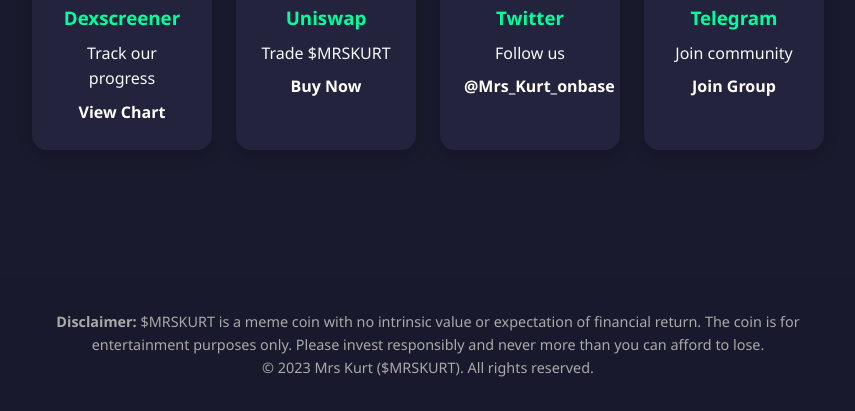
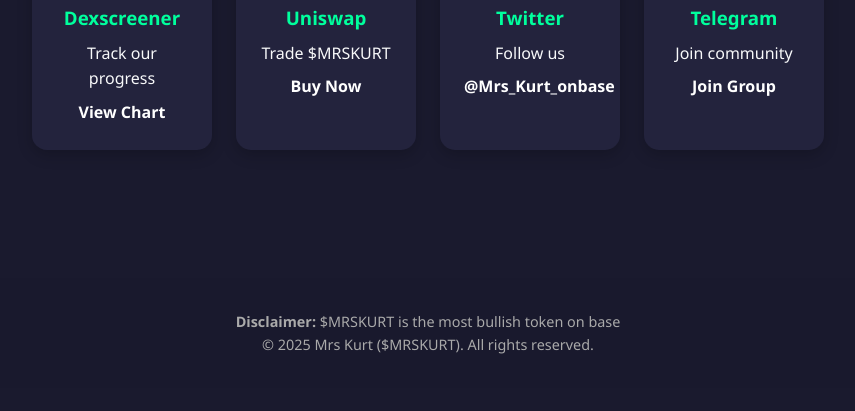
Before and after one commit to LADAN1234/mrskurt, a plain HTML site: page index.html in a window 1280 px wide. Shown: the part 1603-2014 px from the top of the page, without its empty margins (212-1067 px from the left). After the commit the page ends 1991 px from the top, so only its background shows below. Drawn offline with Linux system fonts and the light colour scheme.

Commit message:
Update index.html

```diff
--- a/index.html
+++ b/index.html
@@ -333,8 +333,8 @@
 
     <footer>
         <div class="disclaimer">
-            <p><strong>Disclaimer:</strong> $MRSKURT is a meme coin with no intrinsic value or expectation of financial return. The coin is for entertainment purposes only. Please invest responsibly and never more than you can afford to lose.</p>
-            <p>© 2023 Mrs Kurt ($MRSKURT). All rights reserved.</p>
+            <p><strong>Disclaimer:</strong> $MRSKURT is the most bullish token on base</p>
+            <p>© 2025 Mrs Kurt ($MRSKURT). All rights reserved.</p>
         </div>
     </footer>
 
```
